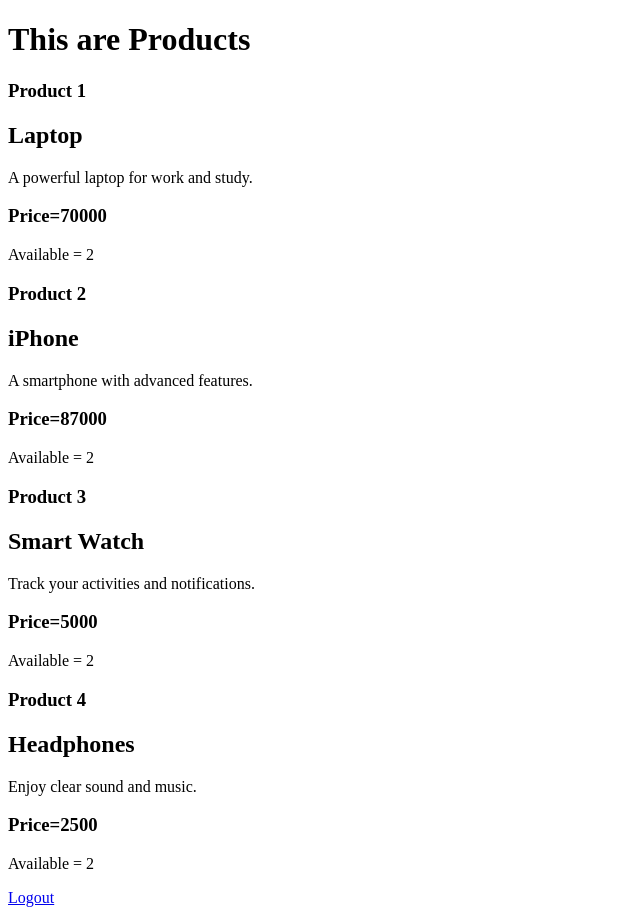
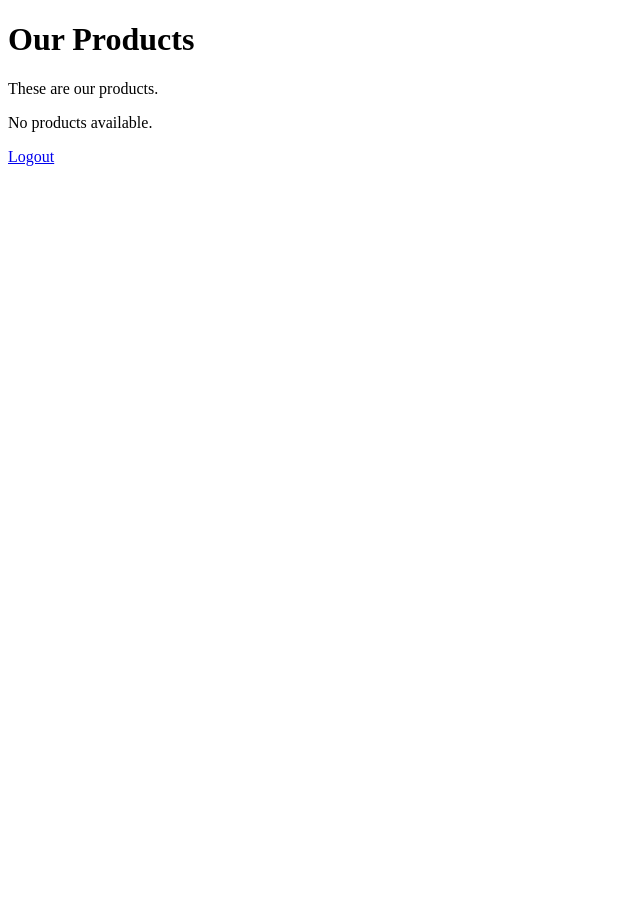
Before and after one commit to Sarampelly-Ananya/Product_page_jinja, a FastAPI app: page /products in a window 1280 px wide. Shown: the whole page, without its empty margins (0-640 px from the left). After the commit the page ends 166 px from the top, so only its background shows below. Run offline with FastAPI, Linux system fonts and the light colour scheme.

Commit message:
Update products page

```diff
--- /dev/null
+++ b/database.py
@@ -0,0 +1,25 @@
+
+from sqlalchemy import create_engine
+from sqlalchemy.orm import sessionmaker, declarative_base
+from urllib.parse import quote_plus
+
+username = "root"
+password = quote_plus("Ananya@2702")
+host = "localhost"
+port = "3306"
+database_name = "products_db"
+
+DATABASE_URL = (
+    f"mysql+pymysql://{username}:{password}"
+    f"@{host}:{port}/{database_name}"
+)
+
+engine = create_engine(DATABASE_URL)
+
+LocalSession = sessionmaker(
+    autocommit=False,
+    autoflush=False,
+    bind=engine
+)
+
+Base = declarative_base()
--- a/main.py
+++ b/main.py
@@ -1,8 +1,17 @@
+
 from fastapi import FastAPI, Request, Form
 from fastapi.responses import RedirectResponse
 from fastapi.templating import Jinja2Templates
+from database import LocalSession, engine, Base
+from model import Product
+
 app = FastAPI()
+
 templates = Jinja2Templates(directory="templates")
+
+Base.metadata.create_all(bind=engine)
+
+
 @app.get("/")
 def home(request: Request):
     return templates.TemplateResponse(
@@ -10,22 +19,32 @@
         name="home.html",
         context={}
     )
+
+
 @app.post("/login")
 def login(username: str = Form(...), password: str = Form(...)):
-    return RedirectResponse(url="/products", status_code=303)
+    return RedirectResponse(
+        url="/products",
+        status_code=303
+    )
+
+
 @app.get("/products")
 def products(request: Request):
-    product_list = [
-        (1, "Laptop", "A powerful laptop for work and study.", 70000, 2),
-        (2, "iPhone", "A smartphone with advanced features.", 87000, 2),
-        (3, "Smart Watch", "Track your activities and notifications.", 5000, 2),
-        (4, "Headphones", "Enjoy clear sound and music.", 2500, 2),
-    ]
-    return templates.TemplateResponse(
-        request=request,
-        name="product.html",
-        context={"products": product_list}
-    )
+    db = LocalSession()
+
+    try:
+        product_list = db.query(Product).all()
+
+        return templates.TemplateResponse(
+            request=request,
+            name="product.html",
+            context={"products": product_list}
+        )
+    finally:
+        db.close()
+
+
 @app.get("/logout")
 def logout():
     return RedirectResponse(url="/", status_code=303)
--- a/templates/product.html
+++ b/templates/product.html
@@ -1,16 +1,19 @@
-<!DOCTYPE html>
+<!doctype html>
 <html>
 <head>
-    <title>Products</title>
+    <title>Our Products</title>
 </head>
 <body>
-    <h1>This are Products</h1>
+    <h1>Our Products</h1>
+    <p>These are our products.</p>
     {% for p in products %}
-        <h3>Product {{ p[0] }}</h3>
-        <h2>{{ p[1] }}</h2>
-        <p>{{ p[2] }}</p>
-        <h3>Price={{ p[3] }}</h3>
-        <p>Available = {{ p[4] }}</p>
+        <h3>Product {{ p.id }}</h3>
+        <h2>{{ p.name }}</h2>
+        <p>{{ p.description }}</p>
+        <h3>Price - ₹{{ p.price }}</h3>
+        <p>Available = {{ p.available }}</p>
+    {% else %}
+        <p>No products available.</p>
     {% endfor %}
     <a href="/logout">Logout</a>
 </body>
```
Also changed, not shown: model.py (added, +10 -0 lines).
